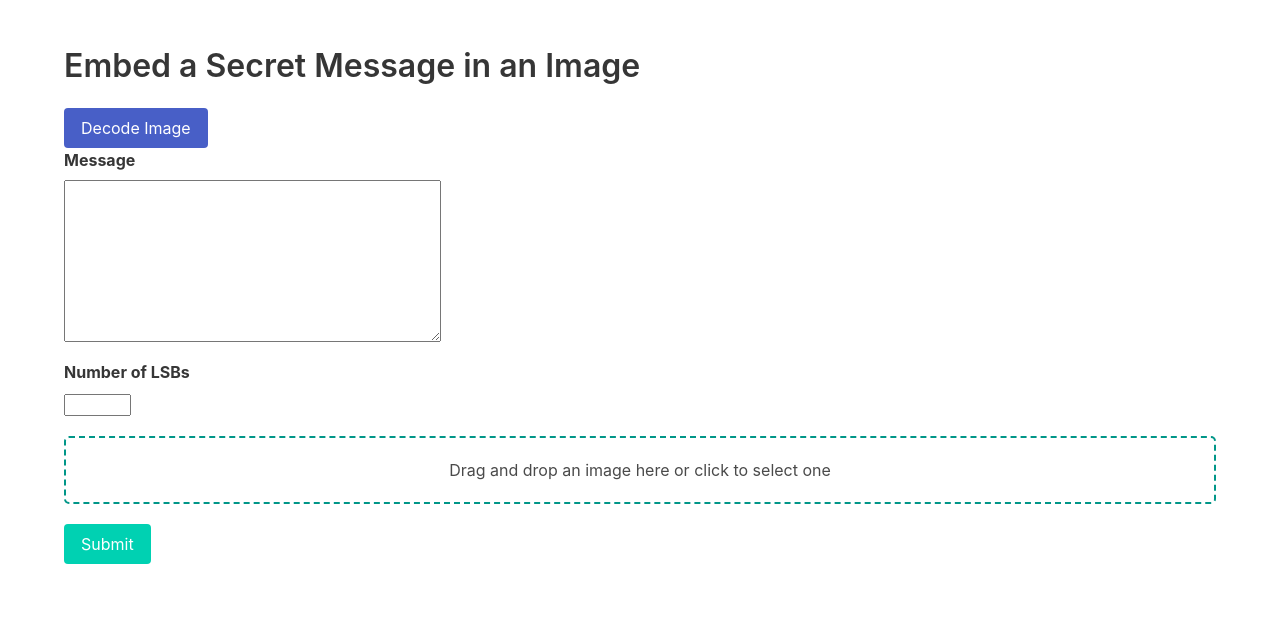
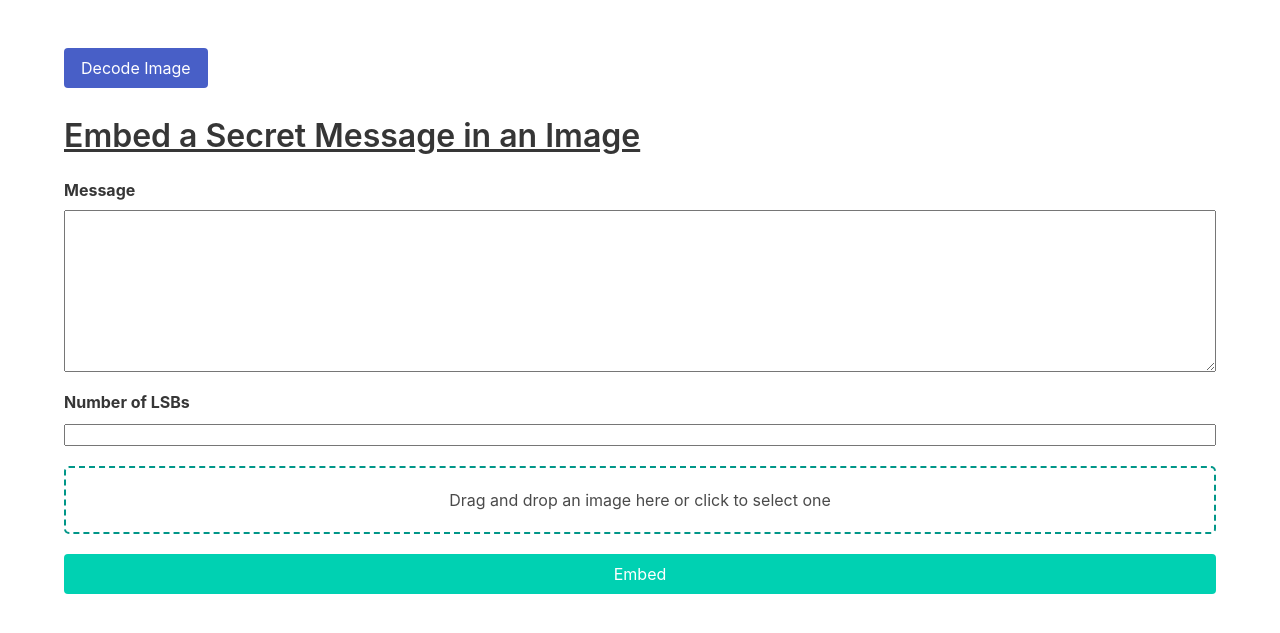
Before and after one commit to prezgamer/ACW1_Cybersec, a Django app: page /testing/ in a window 1280 px wide. Shown: the top 633 px of the page. Run offline with Django 5.2, Linux system fonts and the light colour scheme.

Commit message:
css changes to /testing

```diff
--- a/django_project/steganography/templates/steganography/testing.html
+++ b/django_project/steganography/templates/steganography/testing.html
@@ -18,13 +18,24 @@
             max-width: 100%;
             margin-top: 10px;
         }
+        .control input
+        {
+            width: 100%;
+        }
+
+        .control textarea {
+        width: 100%;
+    }
     </style>
 </head>
 <body>
     <section class="section">
         <div class="container">
-            <h1 class="title">Embed a Secret Message in an Image</h1>
-            <a href="{% url 'decode_image' %}" class="button is-link">Decode Image</a>
+            <a href="{% url 'decode_image' %}" style="margin-bottom:30px;" class="button is-link">Decode Image</a>
+        </div>
+        <div class="container">
+            <h1 class="title"><u>Embed a Secret Message in an Image</u></h1>
+
             <form method="post" enctype="multipart/form-data">
                 {% csrf_token %}
                 {{ form.non_field_errors }}
@@ -34,7 +45,7 @@
                         {{ form.message }}
                     </div>
                 </div>
-                <div class="field">
+                <div class="field" style="width: 100%;">
                     <label class="label">Number of LSBs</label>
                     <div class="control">
                         {{ form.num_lsbs }}
@@ -50,10 +61,12 @@
                 </div>
                 <div class="field">
                     <div class="control">
-                        <button type="submit" class="button is-primary">Submit</button>
+                        <button type="submit" style="float:right; width: 100%;" class="button is-primary">Embed</button>
                     </div>
                 </div>
+
             </form>
+
         </div>
     </section>
     <script>
```
